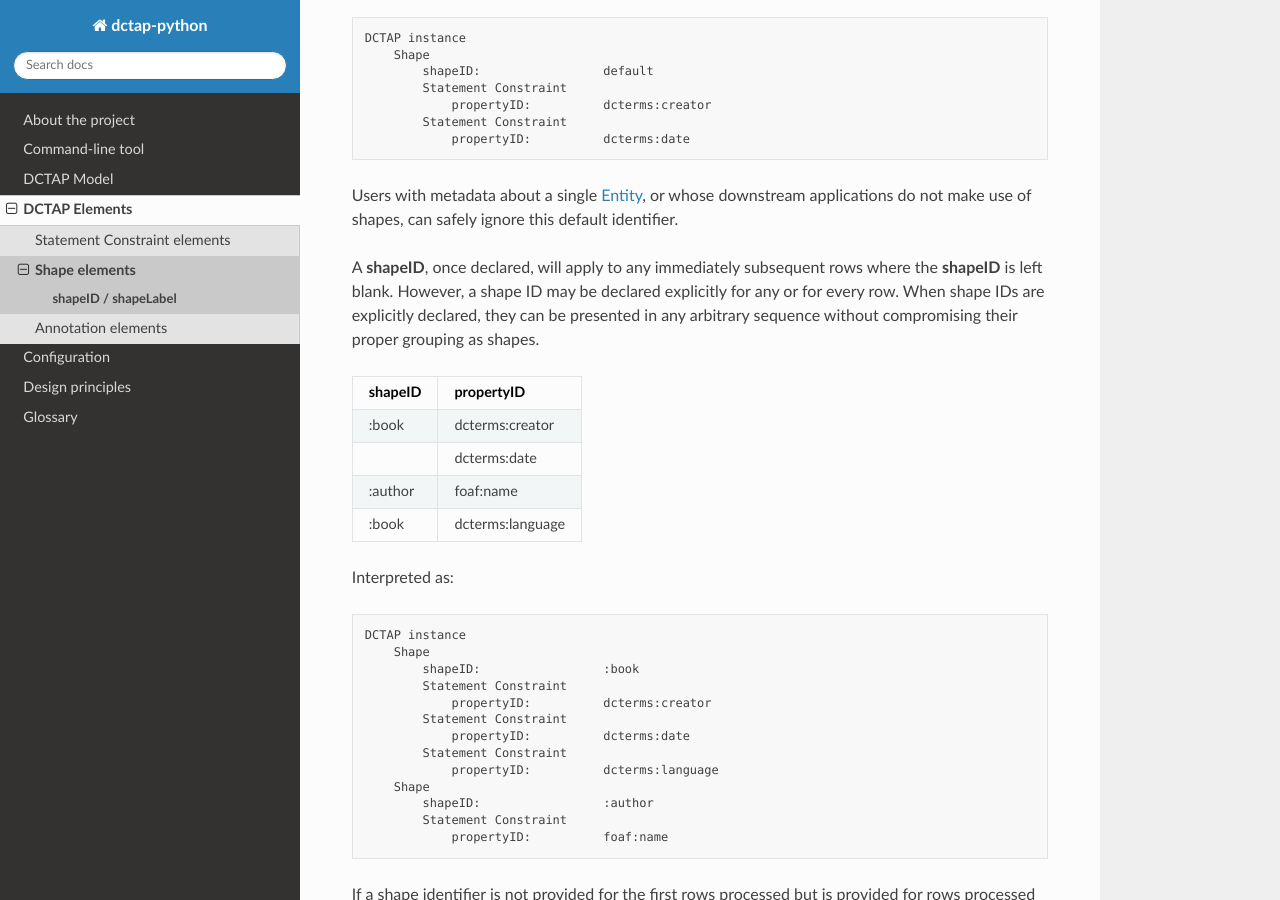
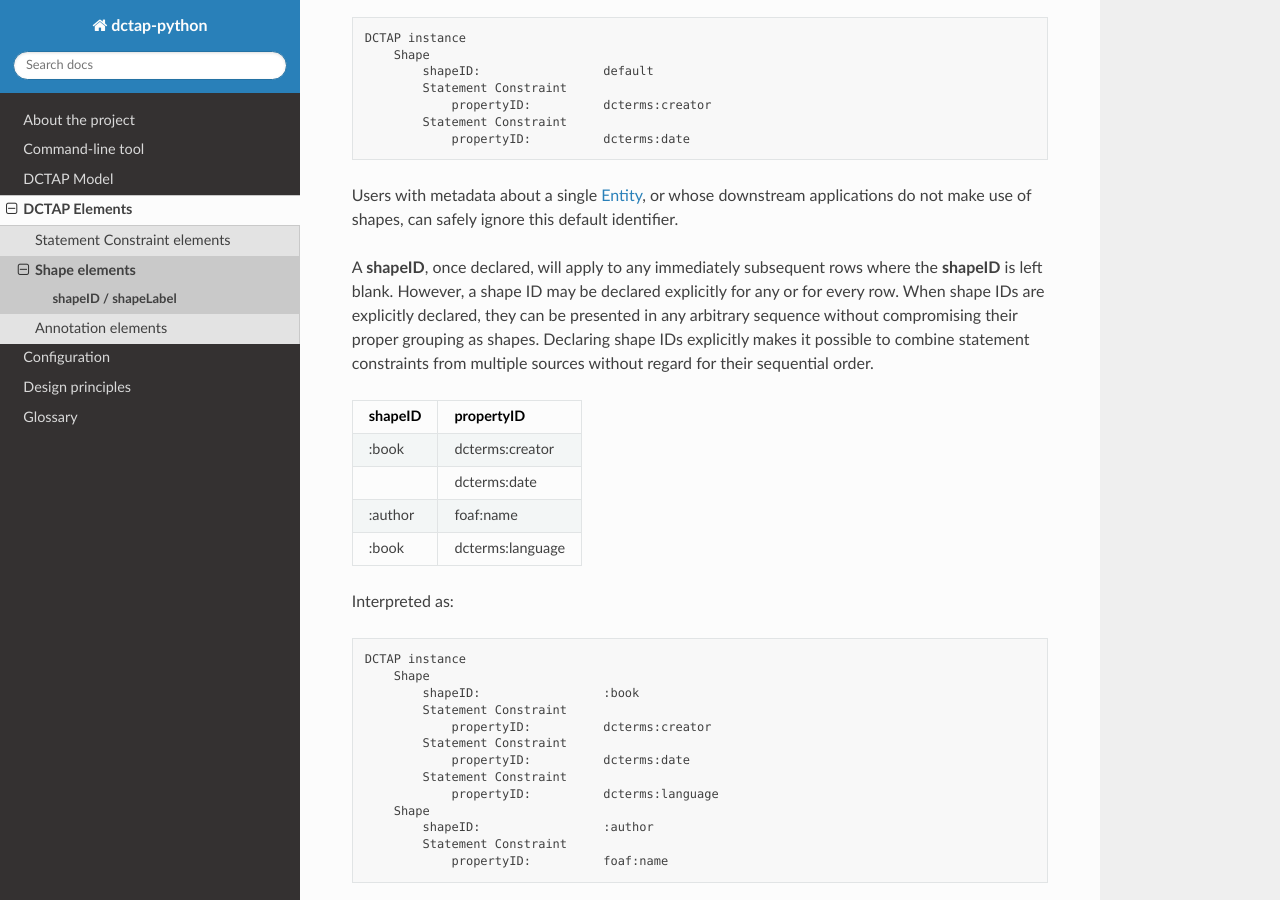
Before and after one commit to dcmi/dctap-python, a Sphinx documentation site: the page built from docs/elements/shapeID/index.rst, in a window 1280 px wide and 900 px high, scrolled down 531 px. Built offline with Sphinx 7.4.7 and the Read the Docs theme 2.0.0, drawn with Linux system fonts in a browser that asks for light colours; pages that are not in the unit, such as notebooks, are missing from menus.

Commit message:
shapeID documentation

```diff
--- a/docs/elements/shapeID/index.rst
+++ b/docs/elements/shapeID/index.rst
@@ -25,7 +25,7 @@ Interpreted as::
 
 Users with metadata about a single :term:`Entity`, or whose downstream applications do not make use of shapes, can safely ignore this default identifier.
 
-A **shapeID**, once declared, will apply to any immediately subsequent rows where the **shapeID** is left blank. However, a shape ID may be declared explicitly for any or for every row. When shape IDs are explicitly declared, they can be presented in any arbitrary sequence without compromising their proper grouping as shapes.
+A **shapeID**, once declared, will apply to any immediately subsequent rows where the **shapeID** is left blank. However, a shape ID may be declared explicitly for any or for every row. When shape IDs are explicitly declared, they can be presented in any arbitrary sequence without compromising their proper grouping as shapes. Declaring shape IDs explicitly makes it possible to combine statement constraints from multiple sources without regard for their sequential order.
 
 .. csv-table::
    :file: shapeID_repeated.csv
```
